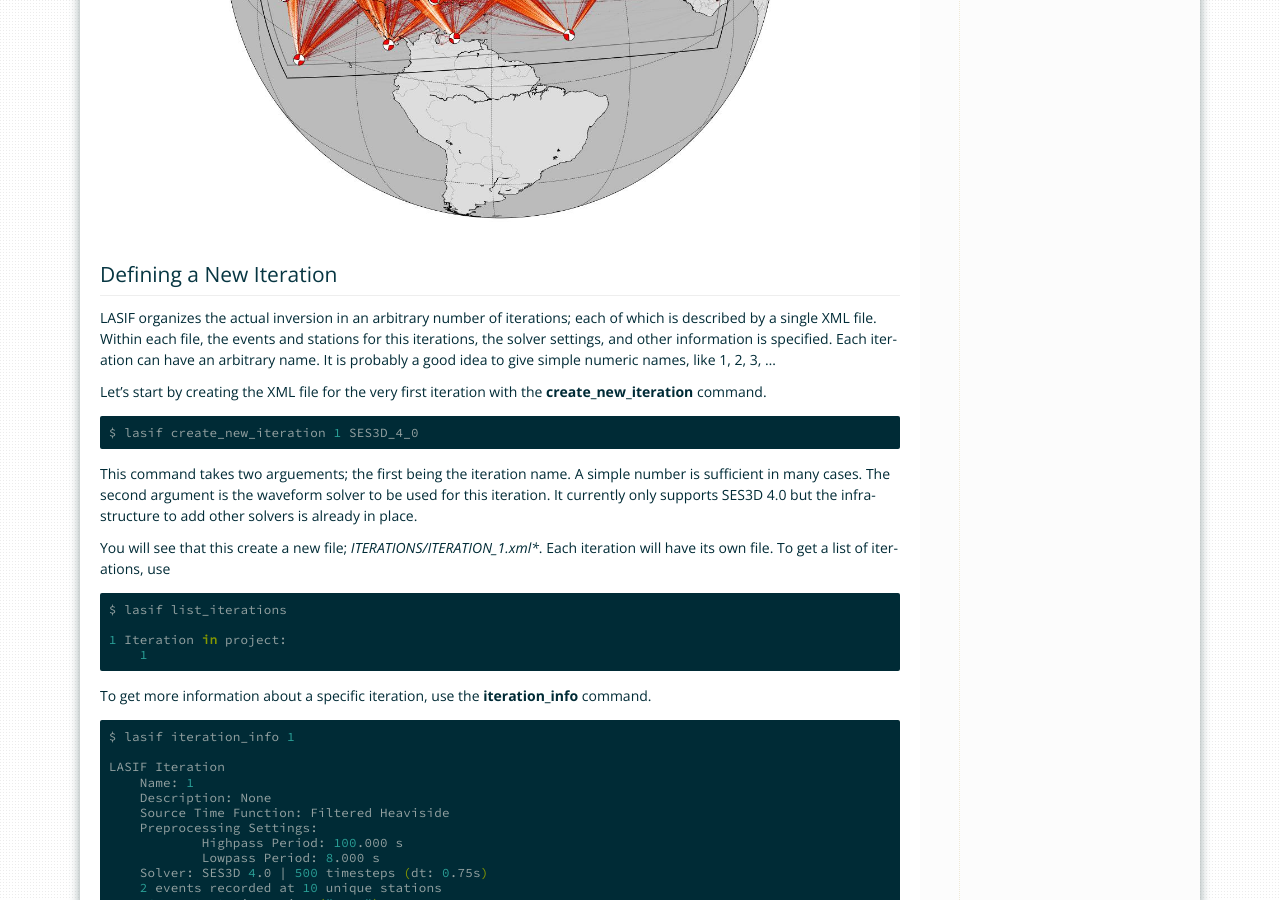
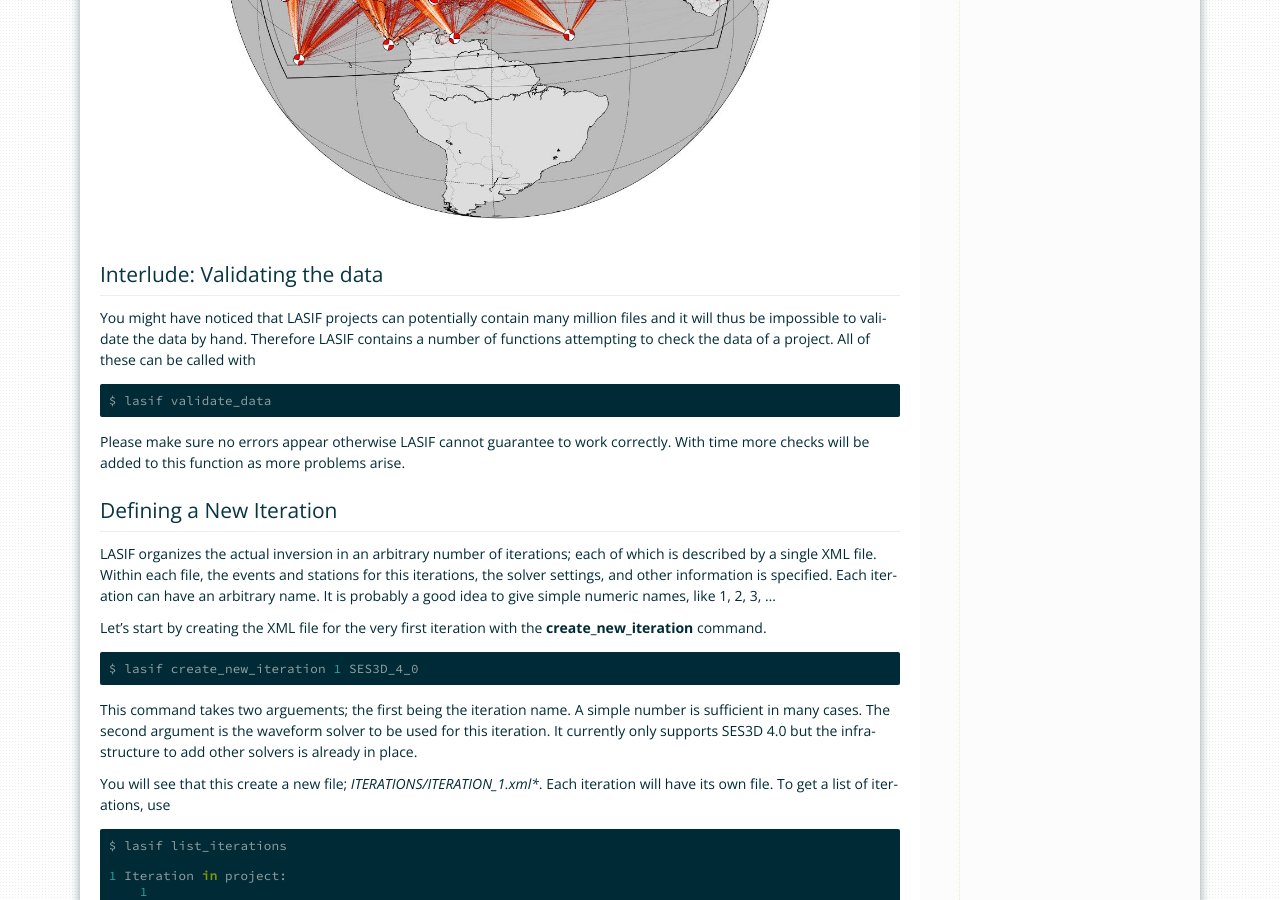
Before and after one commit to krischer/LASIF, a Sphinx documentation site: the page built from doc/index.rst, in a window 1280 px wide and 900 px high, scrolled down 10545 px. Built offline with Sphinx 7.4.7, drawn with Linux system fonts in a browser that asks for light colours; formulas are drawn with MathJax 3; some of the changed text lies outside the part shown.

Commit message:
Added validate_data section to doc

```diff
--- a/doc/index.rst
+++ b/doc/index.rst
@@ -791,6 +791,24 @@ effects. An example from a larger LASIF project illustrates this:
     :align: center
 
 
+
+Interlude: Validating the data
+------------------------------
+
+You might have noticed that LASIF projects can potentially contain many million
+files and it will thus be impossible to validate the data by hand. Therefore
+LASIF contains a number of functions attempting to check the data of a
+project. All of these can be called with
+
+.. code-block:: bash
+
+    $ lasif validate_data
+
+Please make sure no errors appear otherwise LASIF cannot guarantee to work
+correctly.  With time more checks will be added to this function as more
+problems arise.
+
+
 Defining a New Iteration
 ------------------------
 
```
